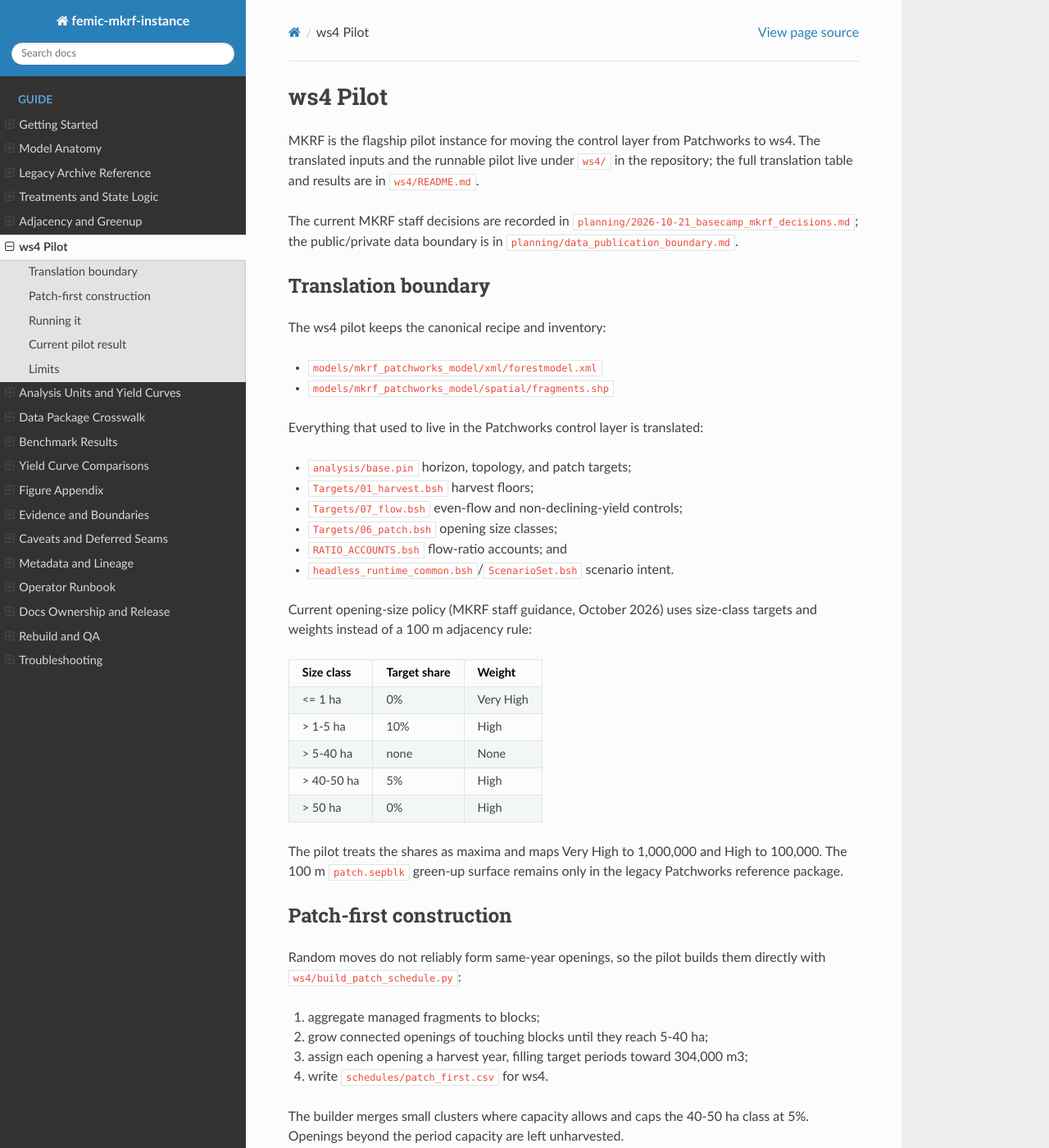
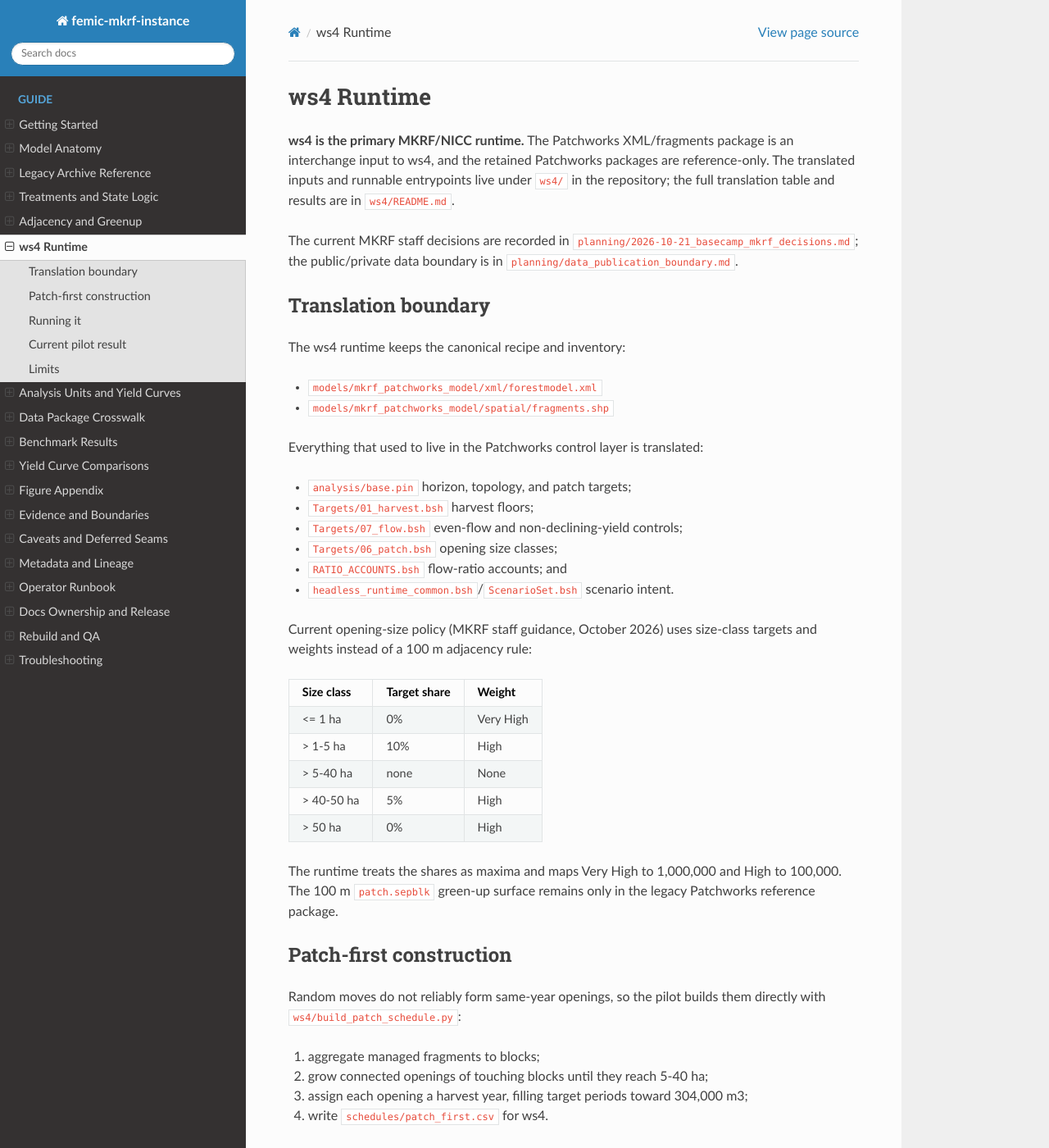
Before and after one commit to UBC-FRESH/femic-mkrf-instance, a Sphinx documentation site: the page built from docs/ws4-pilot.rst, in a window 1280 px wide and 1400 px high. Shown: the whole window at 82% size. Built offline with Sphinx 7.4.7 and the Read the Docs theme 3.1.0, drawn with Linux system fonts in a browser that asks for light colours.

Commit message:
Make ws4 the primary MKRF runtime
Mark the Patchworks packages as reference/interchange-only. Move the patch-first builder and optimizer harness onto the offset clock, reject the legacy period column, and add clean-checkout CI coverage for the schedule contract.

```diff
--- a/docs/index.rst
+++ b/docs/index.rst
@@ -4,7 +4,11 @@ MKRF User Guide
 This documentation site is the standalone operator guide for the
 ``femic-mkrf-instance`` repository.
 
-The active canonical runtime package now lives under
+**Runtime lane:** ``ws4`` is the primary MKRF/NICC runtime. The Patchworks
+model packages are reference/interchange-only. Start with :doc:`ws4-pilot` for
+the active lane.
+
+The canonical FEMIC input/interchange package lives under
 ``models/mkrf_patchworks_model/``.
 
 The retained PoC benchmark/reference package remains under
--- a/docs/ws4-pilot.rst
+++ b/docs/ws4-pilot.rst
@@ -1,8 +1,9 @@
-ws4 Pilot
-=========
+ws4 Runtime
+===========
 
-MKRF is the flagship pilot instance for moving the control layer from
-Patchworks to ws4. The translated inputs and the runnable pilot live under
+**ws4 is the primary MKRF/NICC runtime.** The Patchworks XML/fragments package
+is an interchange input to ws4, and the retained Patchworks packages are
+reference-only. The translated inputs and runnable entrypoints live under
 ``ws4/`` in the repository; the full translation table and results are in
 ``ws4/README.md``.
 
@@ -13,7 +14,7 @@ boundary is in ``planning/data_publication_boundary.md``.
 Translation boundary
 --------------------
 
-The ws4 pilot keeps the canonical recipe and inventory:
+The ws4 runtime keeps the canonical recipe and inventory:
 
 - ``models/mkrf_patchworks_model/xml/forestmodel.xml``
 - ``models/mkrf_patchworks_model/spatial/fragments.shp``
@@ -40,9 +41,9 @@ Size class    Target share   Weight
 > 50 ha       0%             High
 ============  =============  =========
 
-The pilot treats the shares as maxima and maps Very High to 1,000,000 and High
-to 100,000. The 100 m ``patch.sepblk`` green-up surface remains only in the
-legacy Patchworks reference package.
+The runtime treats the shares as maxima and maps Very High to 1,000,000 and
+High to 100,000. The 100 m ``patch.sepblk`` green-up surface remains only in
+the legacy Patchworks reference package.
 
 Patch-first construction
 ------------------------
```
Also changed, not shown: README.md (+21 -7 lines), docs/operator-runbook.rst (+8 -0 lines), docs/rebuild-and-qa.rst (+8 -1 lines), ws4/README.md, 5 other files.
